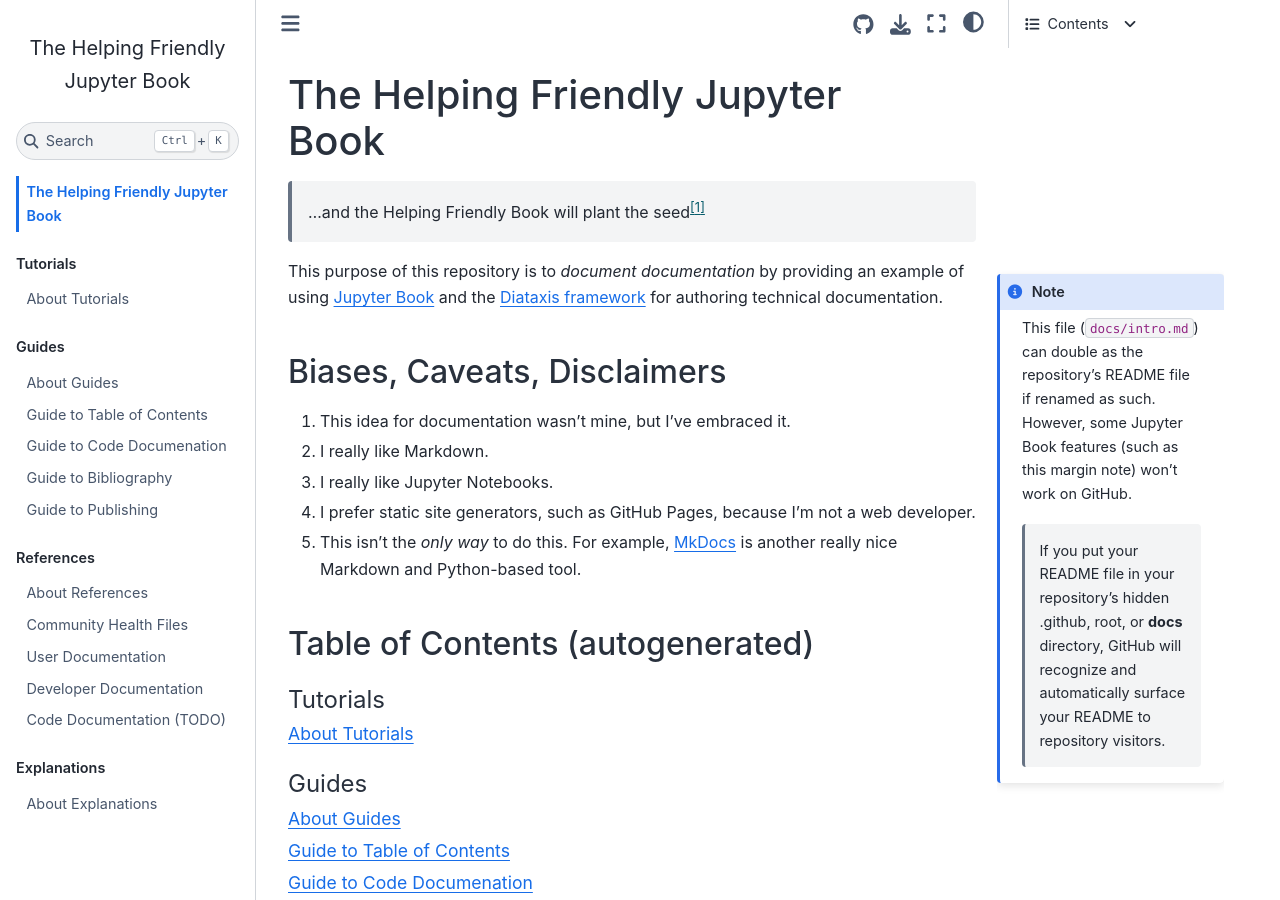
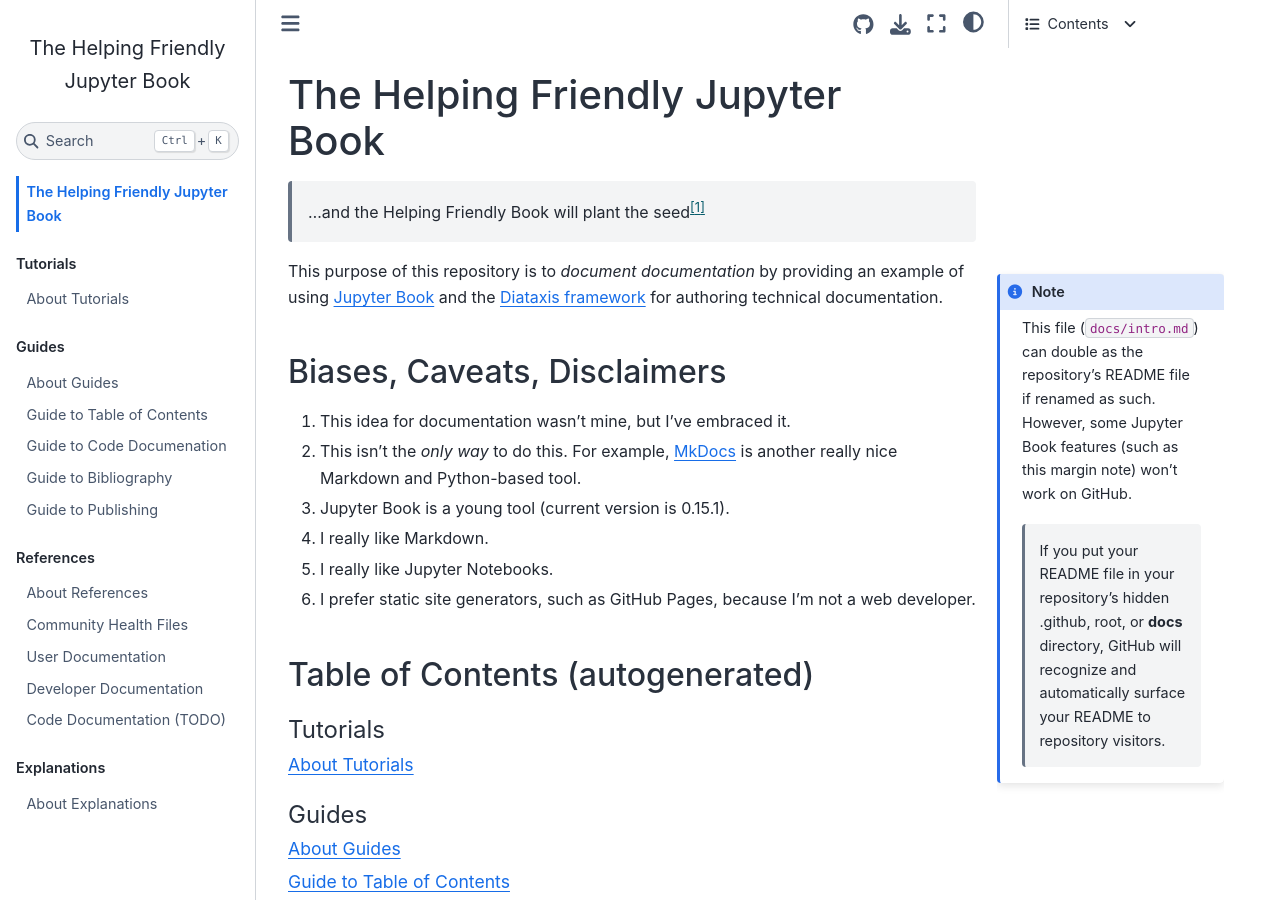
Before and after one commit to MatthewSteen/helping-friendly-jupyter-book, a Jupyter Book: the page built from docs/intro.md, in a window 1280 px wide and 900 px high. Built offline with Jupyter Book 1.0.4 settings and Sphinx 7.4.7 and the Sphinx Book theme 1.1.4, drawn with Linux system fonts in a browser that asks for light colours; pages that are not in the unit, such as notebooks, are missing from menus.

Commit message:
update intro

```diff
--- a/docs/intro.md
+++ b/docs/intro.md
@@ -14,10 +14,11 @@
 ## Biases, Caveats, Disclaimers
 
 1. This idea for documentation wasn't mine, but I've embraced it.
-2. I really like Markdown.
-3. I really like Jupyter Notebooks.
-4. I prefer static site generators, such as GitHub Pages, because I'm not a web developer.
-5. This isn't the *only way* to do this. For example, [MkDocs](https://www.mkdocs.org/) is another really nice Markdown and Python-based tool.
+2. This isn't the *only way* to do this. For example, [MkDocs](https://www.mkdocs.org/) is another really nice Markdown and Python-based tool.
+3. Jupyter Book is a young tool (current version is 0.15.1).
+4. I really like Markdown.
+5. I really like Jupyter Notebooks.
+6. I prefer static site generators, such as GitHub Pages, because I'm not a web developer.
 
 ## Table of Contents (autogenerated)
 
```
